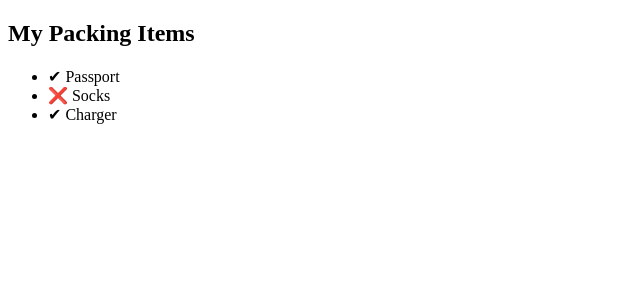
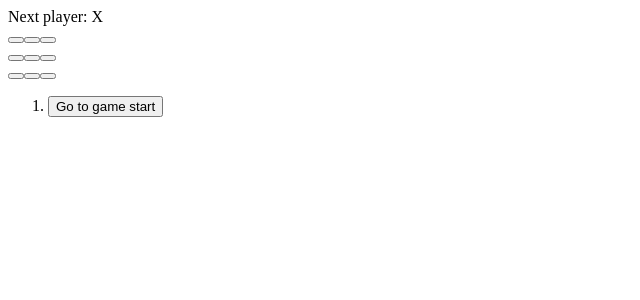
Before and after one commit to Hansetnaing/My-First-React, a React (Vite) app: page / in a window 1280 px wide. Shown: the top 300 px of the page, without its empty margins (0-640 px from the left). Built offline with nearby package versions, Linux system fonts and the light colour scheme.

Commit message:
Tic-Tac-Toe

```diff
--- a/src/App.jsx
+++ b/src/App.jsx
@@ -1,24 +1,115 @@
-import { use } from "react";
-import { useState } from "react";
-import './App.css';
+import { useState } from 'react';
 
-function Items({name, isPacked}) {
+function Square({ value, onSquareClick }) {
   return (
-    <li>
-      {isPacked ? "✔" : "❌"} {name}
-    </li>
+    <button className="square" onClick={onSquareClick}>
+      {value}
+    </button>
   );
 }
 
-export default function App() {
+function Board({ xIsNext, squares, onPlay }) {
+  function handleClick(i) {
+    if (calculateWinner(squares) || squares[i]) {
+      return;
+    }
+    const nextSquares = squares.slice();
+    if (xIsNext) {
+      nextSquares[i] = 'X';
+    } else {
+      nextSquares[i] = 'O';
+    }
+    onPlay(nextSquares);
+  }
+
+  const winner = calculateWinner(squares);
+  let status;
+  if (winner) {
+    status = 'Winner: ' + winner;
+  } else {
+    status = 'Next player: ' + (xIsNext ? 'X' : 'O');
+  }
+
   return (
-    <section>
-      <h1>My Packing Items</h1>
-      <ul>
-        <Items name="Passport" isPacked={true} />
-        <Items name="Socks" isPacked={false} />
-        <Items name="Charger" isPacked={true} />
-      </ul>
-    </section>
+    <>
+      <div className="status">{status}</div>
+      <div className="board-row">
+        <Square value={squares[0]} onSquareClick={() => handleClick(0)} />
+        <Square value={squares[1]} onSquareClick={() => handleClick(1)} />
+        <Square value={squares[2]} onSquareClick={() => handleClick(2)} />
+      </div>
+      <div className="board-row">
+        <Square value={squares[3]} onSquareClick={() => handleClick(3)} />
+        <Square value={squares[4]} onSquareClick={() => handleClick(4)} />
+        <Square value={squares[5]} onSquareClick={() => handleClick(5)} />
+      </div>
+      <div className="board-row">
+        <Square value={squares[6]} onSquareClick={() => handleClick(6)} />
+        <Square value={squares[7]} onSquareClick={() => handleClick(7)} />
+        <Square value={squares[8]} onSquareClick={() => handleClick(8)} />
+      </div>
+    </>
   );
 }
+
+export default function Game() {
+  const [history, setHistory] = useState([Array(9).fill(null)]);
+  const [currentMove, setCurrentMove] = useState(0);
+  const xIsNext = currentMove % 2 === 0;
+  const currentSquares = history[currentMove];
+
+  function handlePlay(nextSquares) {
+    const nextHistory = [...history.slice(0, currentMove + 1), nextSquares];
+    setHistory(nextHistory);
+    setCurrentMove(nextHistory.length - 1);
+  }
+
+  function jumpTo(nextMove) {
+    setCurrentMove(nextMove);
+  }
+
+  const moves = history.map((squares, move) => {
+    let description;
+    if (move > 0) {
+      description = 'Go to move #' + move;
+    } else {
+      description = 'Go to game start';
+    }
+    return (
+      <li key={move}>
+        <button onClick={() => jumpTo(move)}>{description}</button>
+      </li>
+    );
+  });
+
+  return (
+    <div className="game">
+      <div className="game-board">
+        <Board xIsNext={xIsNext} squares={currentSquares} onPlay={handlePlay} />
+      </div>
+      <div className="game-info">
+        <ol>{moves}</ol>
+      </div>
+    </div>
+  );
+}
+
+function calculateWinner(squares) {
+  const lines = [
+    [0, 1, 2],
+    [3, 4, 5],
+    [6, 7, 8],
+    [0, 3, 6],
+    [1, 4, 7],
+    [2, 5, 8],
+    [0, 4, 8],
+    [2, 4, 6],
+  ];
+  for (let i = 0; i < lines.length; i++) {
+    const [a, b, c] = lines[i];
+    if (squares[a] && squares[a] === squares[b] && squares[a] === squares[c]) {
+      return squares[a];
+    }
+  }
+  return null;
+}
```
Also changed, not shown: src/utils.jsx (added).
